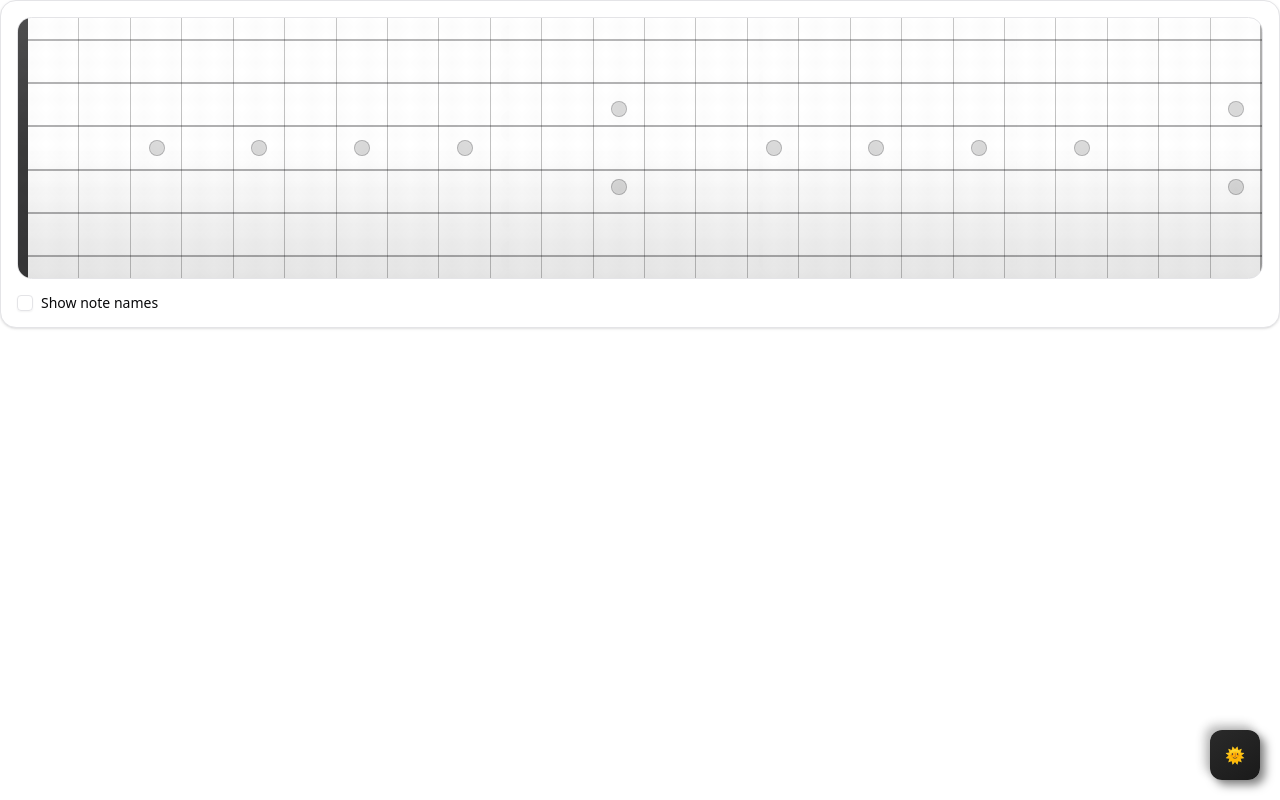
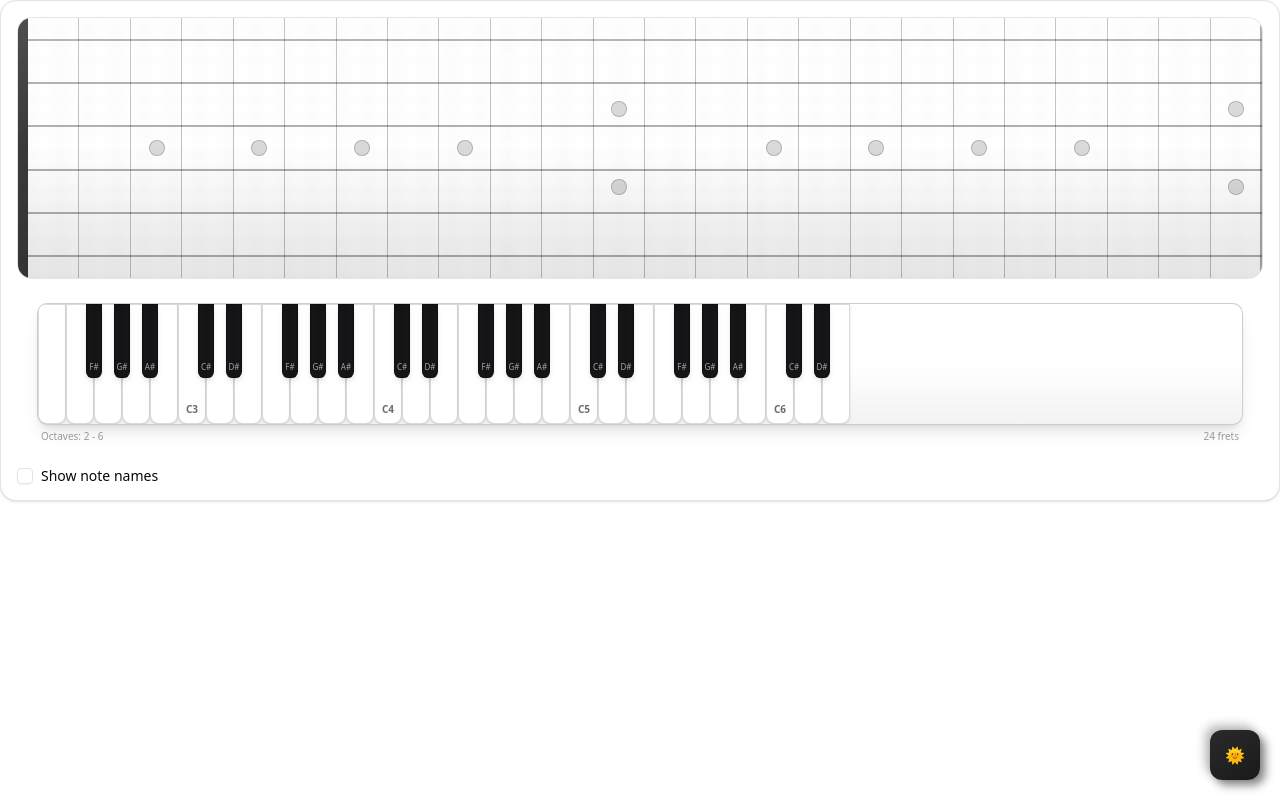
Before and after one commit to parkm/parkm.github.io, an Astro site: page /fretboard in a window 1280 px wide. Built offline with nearby package versions, Linux system fonts and the light colour scheme; Astro itself is replaced by a stand-in of ours.

Commit message:
Add piano keyboard to fretboard visualizer

```diff
--- a/src/components/Fretboard/Fretboard.tsx
+++ b/src/components/Fretboard/Fretboard.tsx
@@ -1,81 +1,38 @@
-import { useMemo, useCallback, Fragment } from "react";
+import { useCallback, Fragment } from "react";
 import { cn } from "@/lib/utils";
 import { FretboardInlay } from "./FretboardInlay";
 import { FretboardButton } from "./FretboardButton";
+import { guitarNote, type Note } from "./notes";
 
-// Standard guitar position markers (1-indexed)
 const markerFrets = [3, 5, 7, 9, 12, 15, 17, 19, 21, 24];
 const doubleMarkerFrets = [12, 24];
 const frets = 24;
 const nutWidthPx = 10;
 
-const NOTE_ORDER: string[] = [
-  "C",
-  "C#",
-  "D",
-  "D#",
-  "E",
-  "F",
-  "F#",
-  "G",
-  "G#",
-  "A",
-  "A#",
-  "B",
-];
-
-function normalizeNoteName(n: string) {
-  const s = n.trim().toUpperCase().replace(/\s+/g, "");
-  const flatMap: Record<string, string> = {
-    DB: "C#",
-    EB: "D#",
-    GB: "F#",
-    AB: "G#",
-    BB: "A#",
-  };
-  return flatMap[s] ?? s;
-}
-
-function noteAt(openNote: string, semitoneOffset: number) {
-  const n = normalizeNoteName(openNote);
-  const startIdx = NOTE_ORDER.indexOf(n);
-  if (startIdx === -1) return openNote;
-  const idx = (startIdx + semitoneOffset) % 12;
-  return NOTE_ORDER[(idx + 12) % 12];
-}
-
-export type StringFret = `${number}:${number}`;
+type FretboardProps = {
+  onPress: (note: Note) => void;
+  tuning?: string[];
+  octaves?: number[];
+  showNoteNames?: boolean;
+  marked?: Set<Note>;
+};
 
 export const Fretboard = ({
-  onFretPress,
+  onPress,
   tuning = ["E", "A", "D", "G", "B", "E"],
+  octaves = [2, 2, 3, 3, 3, 4],
   showNoteNames = false,
-  markedNotes = [],
-}: {
-  onFretPress?: (pos: {
-    string: number;
-    fret: number;
-    stringFret: StringFret;
-    noteName?: string;
-  }) => void;
-  tuning?: string[];
-  showNoteNames?: boolean;
-  markedNotes?: StringFret[];
-}) => {
-  const strings = tuning.length;
+  marked = new Set(),
+}: FretboardProps) => {
+  const totalStrings = tuning.length;
 
-  const markedSet = useMemo(
-    () => new Set<StringFret>(markedNotes),
-    [markedNotes],
+  const getNote = useCallback(
+    (stringNumber: number, fret: number): Note => {
+      const index = totalStrings - stringNumber;
+      return guitarNote(index, fret, tuning, octaves);
+    },
+    [tuning, octaves, totalStrings],
   );
-  const isMarked = useCallback(
-    (stringFret: StringFret) => markedSet.has(stringFret),
-    [markedSet],
-  );
-
-  // Render top row as highest string (common visual); tuning is expected low->high by default.
-  const getOpenForStringRow = (stringIdx: number) =>
-    tuning[strings - 1 - stringIdx] ?? "E";
 
   return (
     <div
@@ -104,30 +61,27 @@ export const Fretboard = ({
               >
                 <div className="pointer-events-none absolute inset-0 bg-foreground/80" />
                 <div className="absolute inset-0 pointer-events-none">
-                  {Array.from({ length: strings }).map((_, stringIdx) => {
-                    const stringNumber = stringIdx + 1;
-                    const topPct = ((stringIdx + 0.5) / strings) * 100;
+                  {Array.from({ length: totalStrings }).map((_, rowIndex) => {
+                    const stringNumber = rowIndex + 1;
+                    const topPct = ((rowIndex + 0.5) / totalStrings) * 100;
 
-                    const openNote = getOpenForStringRow(stringIdx);
-                    const noteName = noteAt(openNote, 0);
-
-                    const stringFret = `${stringNumber}:0` as const;
-                    const marked = isMarked(stringFret);
+                    const note = getNote(stringNumber, 0);
+                    const noteName = note.slice(0, -1);
 
                     return (
                       <FretboardButton
-                        key={stringFret}
+                        key={`${stringNumber}:0`}
                         stringNumber={stringNumber}
                         fret={0}
                         noteName={noteName}
-                        marked={marked}
+                        marked={marked.has(note)}
                         showNoteNames={showNoteNames}
                         position={{
                           top: `${topPct}%`,
                           left: `${nutWidthPx / 2}px`,
                         }}
                         onNut
-                        onPress={onFretPress}
+                        onPress={() => onPress(note)}
                       />
                     );
                   })}
@@ -138,14 +92,14 @@ export const Fretboard = ({
                   className="grid h-full"
                   style={{
                     gridTemplateColumns: `repeat(${frets}, minmax(0, 1fr))`,
-                    gridTemplateRows: `repeat(${strings}, minmax(0, 1fr))`,
+                    gridTemplateRows: `repeat(${totalStrings}, minmax(0, 1fr))`,
                   }}
                   aria-hidden="true"
                 >
-                  {Array.from({ length: strings }).map((_, stringIdx) =>
-                    Array.from({ length: frets }).map((__, fretIdx) => (
+                  {Array.from({ length: totalStrings }).map((_, rowIndex) =>
+                    Array.from({ length: frets }).map((__, fretIndex) => (
                       <div
-                        key={`${stringIdx}:${fretIdx}`}
+                        key={`${rowIndex}:${fretIndex}`}
                         className={cn(
                           "relative",
                           "before:absolute before:left-0 before:top-1/2 before:w-full before:-translate-y-1/2",
@@ -156,36 +110,32 @@ export const Fretboard = ({
                   )}
                 </div>
                 <div className="absolute inset-0 pointer-events-none">
-                  {Array.from({ length: strings }).map((_, stringIdx) => {
-                    const stringNumber = stringIdx + 1;
-                    const topPct = ((stringIdx + 0.5) / strings) * 100;
-                    const openNote = getOpenForStringRow(stringIdx);
+                  {Array.from({ length: totalStrings }).map((_, rowIndex) => {
+                    const stringNumber = rowIndex + 1;
+                    const topPct = ((rowIndex + 0.5) / totalStrings) * 100;
 
                     return (
                       <Fragment key={stringNumber}>
-                        {Array.from({ length: frets }).map((__, fretIdx) => {
-                          const fretNumber = fretIdx + 1;
+                        {Array.from({ length: frets }).map((__, fretIndex) => {
+                          const fretNumber = fretIndex + 1;
                           const leftPct = ((fretNumber - 0.5) / frets) * 100;
 
-                          const noteName = noteAt(openNote, fretNumber);
-
-                          const stringFret =
-                            `${stringNumber}:${fretNumber}` as const;
-                          const marked = isMarked(stringFret);
+                          const note = getNote(stringNumber, fretNumber);
+                          const noteName = note.slice(0, -1);
 
                           return (
                             <FretboardButton
-                              key={stringFret}
+                              key={`${stringNumber}:${fretNumber}`}
                               stringNumber={stringNumber}
                               fret={fretNumber}
                               noteName={noteName}
-                              marked={marked}
+                              marked={marked.has(note)}
                               showNoteNames={showNoteNames}
                               position={{
                                 top: `${topPct}%`,
                                 left: `${leftPct}%`,
                               }}
-                              onPress={onFretPress}
+                              onPress={() => onPress(note)}
                             />
                           );
                         })}
--- a/src/components/Fretboard/FretboardApp.tsx
+++ b/src/components/Fretboard/FretboardApp.tsx
@@ -1,25 +1,33 @@
 import { Checkbox, Label } from "@/components/ui";
-import { Fretboard, type StringFret } from "./Fretboard";
+import { Fretboard } from "./Fretboard";
+import { Piano } from "./Piano";
+import { type Note } from "./notes";
 import { useState } from "react";
 
 export const FretboardApp = () => {
   const [showNoteNames, setShowNoteNames] = useState(false);
-  const [markedNotes, setMarkedNotes] = useState<StringFret[]>([]);
+  const [marked, setMarked] = useState<Set<Note>>(new Set());
+
+  const toggle = (note: Note) => {
+    setMarked((prev) => {
+      const next = new Set(prev);
+      if (next.has(note)) {
+        next.delete(note);
+      } else {
+        next.add(note);
+      }
+      return next;
+    });
+  };
 
   return (
     <div className="rounded-2xl border bg-card p-3 shadow-sm sm:p-4 flex flex-col gap-4">
       <Fretboard
         showNoteNames={showNoteNames}
-        markedNotes={markedNotes}
-        onFretPress={({ stringFret }) => {
-          setMarkedNotes((prev) =>
-            prev.includes(stringFret)
-              ? prev.filter((k) => k !== stringFret)
-              : [...prev, stringFret],
-          );
-        }}
+        marked={marked}
+        onPress={toggle}
       />
-
+      <Piano marked={marked} onPress={toggle} />
       <div className="flex items-center gap-2">
         <Checkbox
           id="show-notes"
--- a/src/components/Fretboard/FretboardButton.tsx
+++ b/src/components/Fretboard/FretboardButton.tsx
@@ -1,6 +1,5 @@
 import { useMemo } from "react";
 import { cn } from "@/lib/utils";
-import type { StringFret } from "./Fretboard";
 
 type FretboardButtonProps = {
   stringNumber: number;
@@ -8,17 +7,9 @@ type FretboardButtonProps = {
   noteName: string;
   marked: boolean;
   showNoteNames: boolean;
-  position: {
-    top: string;
-    left: string;
-  };
+  position: { top: string; left: string };
   onNut?: boolean;
-  onPress?: (pos: {
-    string: number;
-    fret: number;
-    stringFret: StringFret;
-    noteName?: string;
-  }) => void;
+  onPress: () => void;
 };
 
 const baseBtnSize = "size-[clamp(22px,2.4vw,34px)]";
@@ -72,7 +63,6 @@ export const FretboardButton = ({
   onNut = false,
   onPress,
 }: FretboardButtonProps) => {
-  const stringFret = `${stringNumber}:${fret}` as StringFret;
   const buttonClasses = useMemo(() => {
     if (marked) return markedClasses;
     if (showNoteNames) {
@@ -85,14 +75,7 @@ export const FretboardButton = ({
     <button
       type="button"
       aria-label={`String ${stringNumber}, ${fret === 0 ? "open" : `fret ${fret}`} (${noteName})`}
-      onClick={() =>
-        onPress?.({
-          string: stringNumber,
-          fret,
-          stringFret,
-          noteName,
-        })
-      }
+      onClick={onPress}
       className={cn(
         "pointer-events-auto absolute -translate-x-1/2 -translate-y-1/2",
         onNut ? "z-20" : "z-10",
--- /dev/null
+++ b/src/components/Fretboard/Piano.tsx
@@ -0,0 +1,95 @@
+import { useMemo } from "react";
+import { cn } from "@/lib/utils";
+import { PianoKey } from "./PianoKey";
+import { type Note, midiToNote, guitarRange, isWhiteKey } from "./notes";
+
+type PianoProps = {
+  marked: Set<Note>;
+  onPress: (note: Note) => void;
+};
+
+const WHITE_KEY_WIDTH = 28;
+const WHITE_KEY_HEIGHT = 120;
+const BLACK_KEY_WIDTH = WHITE_KEY_WIDTH * 0.6;
+const BLACK_KEY_HEIGHT = WHITE_KEY_HEIGHT * 0.62;
+
+export const Piano = ({ marked, onPress }: PianoProps) => {
+  const { keys, totalWhiteKeys, range } = useMemo(() => {
+    const { min, max } = guitarRange();
+    const keys = [];
+    let whiteKeyIndex = 0;
+
+    for (let midi = min; midi <= max; midi++) {
+      const note = midiToNote(midi);
+      const noteName = note.slice(0, -1);
+      const white = isWhiteKey(note);
+
+      if (white) {
+        keys.push({
+          note,
+          white,
+          left: whiteKeyIndex * WHITE_KEY_WIDTH,
+          showLabel: noteName === "C",
+        });
+        whiteKeyIndex++;
+      } else {
+        keys.push({
+          note,
+          white,
+          left: (whiteKeyIndex - 1) * WHITE_KEY_WIDTH + WHITE_KEY_WIDTH * 0.7,
+          showLabel: false,
+        });
+      }
+    }
+
+    return {
+      keys,
+      totalWhiteKeys: whiteKeyIndex,
+      range: `${midiToNote(min).slice(-1)} - ${midiToNote(max).slice(-1)}`,
+    };
+  }, []);
+
+  return (
+    <div
+      className={cn(
+        "w-full overflow-x-auto",
+        "[&::-webkit-scrollbar]:h-2 [&::-webkit-scrollbar-track]:bg-transparent",
+        "[&::-webkit-scrollbar-thumb]:rounded-full [&::-webkit-scrollbar-thumb]:bg-foreground/15",
+      )}
+    >
+      <div
+        style={{ minWidth: `${totalWhiteKeys * WHITE_KEY_WIDTH + 40}px` }}
+        className="px-5 py-2"
+      >
+        <div className="relative rounded-lg border border-foreground/20 bg-card shadow-lg overflow-hidden">
+          <div
+            className="relative"
+            style={{
+              width: totalWhiteKeys * WHITE_KEY_WIDTH,
+              height: WHITE_KEY_HEIGHT,
+            }}
+          >
+            {keys.map((k) => (
+              <PianoKey
+                key={k.note}
+                note={k.note}
+                white={k.white}
+                marked={marked.has(k.note)}
+                showLabel={k.showLabel}
+                left={k.left}
+                width={k.white ? WHITE_KEY_WIDTH : BLACK_KEY_WIDTH}
+                height={k.white ? WHITE_KEY_HEIGHT : BLACK_KEY_HEIGHT}
+                onPress={onPress}
+              />
+            ))}
+          </div>
+          <div className="pointer-events-none absolute inset-0 bg-gradient-to-b from-white/5 via-transparent to-black/5" />
+        </div>
+        <div className="mt-1 flex justify-between text-[10px] text-foreground/40 font-medium px-1">
+          <span>Octaves: {range}</span>
+          <span>24 frets</span>
+        </div>
+      </div>
+    </div>
+  );
+};
--- /dev/null
+++ b/src/components/Fretboard/PianoKey.tsx
@@ -0,0 +1,69 @@
+import { cn } from "@/lib/utils";
+import type { Note } from "./notes";
+
+type PianoKeyProps = {
+  note: Note;
+  white: boolean;
+  marked: boolean;
+  showLabel: boolean;
+  left: number;
+  width: number;
+  height: number;
+  onPress: (note: Note) => void;
+};
+
+export const PianoKey = ({
+  note,
+  white,
+  marked,
+  showLabel,
+  left,
+  width,
+  height,
+  onPress,
+}: PianoKeyProps) => (
+  <button
+    type="button"
+    onClick={() => onPress(note)}
+    className={cn(
+      "absolute transition-all duration-75 flex items-end justify-center select-none",
+      "focus-visible:outline-none focus-visible:ring-2 focus-visible:ring-ring",
+      white ? "z-[1]" : "z-[2]",
+      white
+        ? [
+            "border border-foreground/15 rounded-b-md",
+            marked
+              ? "bg-red-600 text-white shadow-md hover:bg-red-600/90"
+              : "bg-background shadow-sm hover:bg-foreground/[0.03]",
+          ]
+        : [
+            "border border-foreground/40 rounded-b-sm",
+            marked
+              ? "bg-red-700 text-white shadow-lg hover:bg-red-700/90"
+              : "bg-foreground/95 shadow-md hover:bg-foreground/90",
+          ],
+    )}
+    style={{ left, width, height, top: white ? undefined : 0 }}
+  >
+    {white && showLabel && (
+      <span
+        className={cn(
+          "font-semibold mb-1.5 text-[9px] sm:text-[10px]",
+          marked ? "text-white" : "text-foreground/60",
+        )}
+      >
+        {note}
+      </span>
+    )}
+    {!white && (
+      <span
+        className={cn(
+          "font-medium mb-1 text-[7px] sm:text-[8px]",
+          marked ? "text-white/90" : "text-background/60",
+        )}
+      >
+        {note.slice(0, -1)}
+      </span>
+    )}
+  </button>
+);
--- /dev/null
+++ b/src/components/Fretboard/notes.ts
@@ -0,0 +1,54 @@
+const NOTES = [
+  "C",
+  "C#",
+  "D",
+  "D#",
+  "E",
+  "F",
+  "F#",
+  "G",
+  "G#",
+  "A",
+  "A#",
+  "B",
+] as const;
+const WHITE_NOTES = ["C", "D", "E", "F", "G", "A", "B"];
+
+export type Note = `${(typeof NOTES)[number]}${number}`;
+
+const toMidi = (note: string, octave: number) => {
+  const normalized = note.toUpperCase().replace("B", "#");
+  const index = NOTES.indexOf(normalized as (typeof NOTES)[number]);
+  return (octave + 1) * 12 + index;
+};
+
+export const midiToNote = (midi: number): Note => {
+  const octave = Math.floor(midi / 12) - 1;
+  const note = NOTES[midi % 12];
+  return `${note}${octave}`;
+};
+
+/**
+ * Get the note for a guitar string at a given fret
+ *
+ * Standard tuning strings (low to high): E A D G B E
+ * With octaves: E2, A2, D3, G3, B3, E4
+ *
+ * @param stringIndex - 0-indexed from low string (0=E2, 1=A2, 2=D3, 3=G3, 4=B3, 5=E4)
+ * @param fret - Fret number (0 = open string)
+ * @param tuning - Note names for each string (default: standard tuning)
+ * @param octaves - Octave number for each open string (default: [2,2,3,3,3,4])
+ */
+export const guitarNote = (
+  stringIndex: number,
+  fret: number,
+  tuning = ["E", "A", "D", "G", "B", "E"],
+  octaves = [2, 2, 3, 3, 3, 4],
+): Note => midiToNote(toMidi(tuning[stringIndex], octaves[stringIndex]) + fret);
+
+export const guitarRange = () => ({
+  min: toMidi("E", 2),
+  max: toMidi("E", 4) + 24,
+});
+export const isWhiteKey = (note: string) =>
+  WHITE_NOTES.includes(note.slice(0, -1));
```
